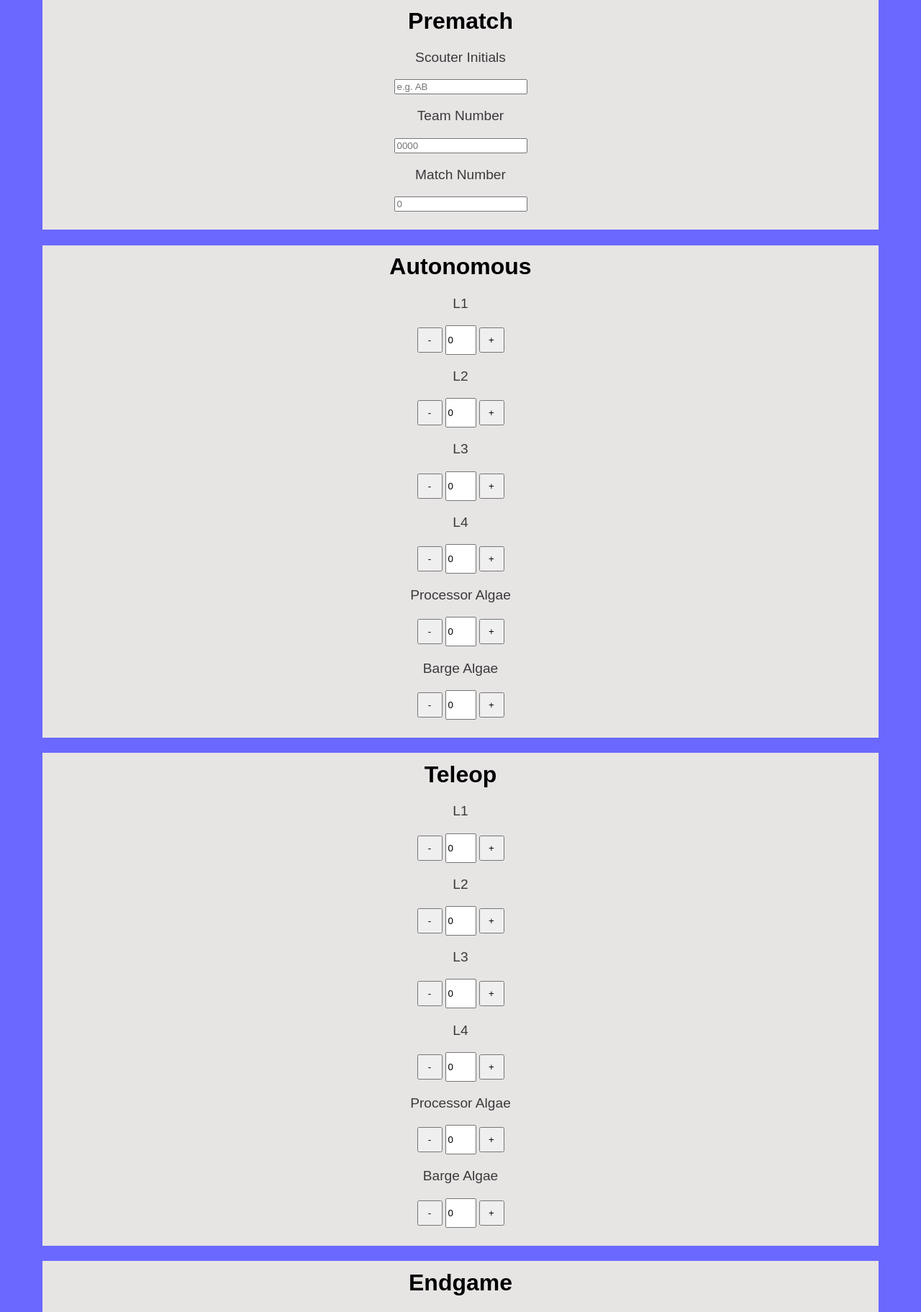
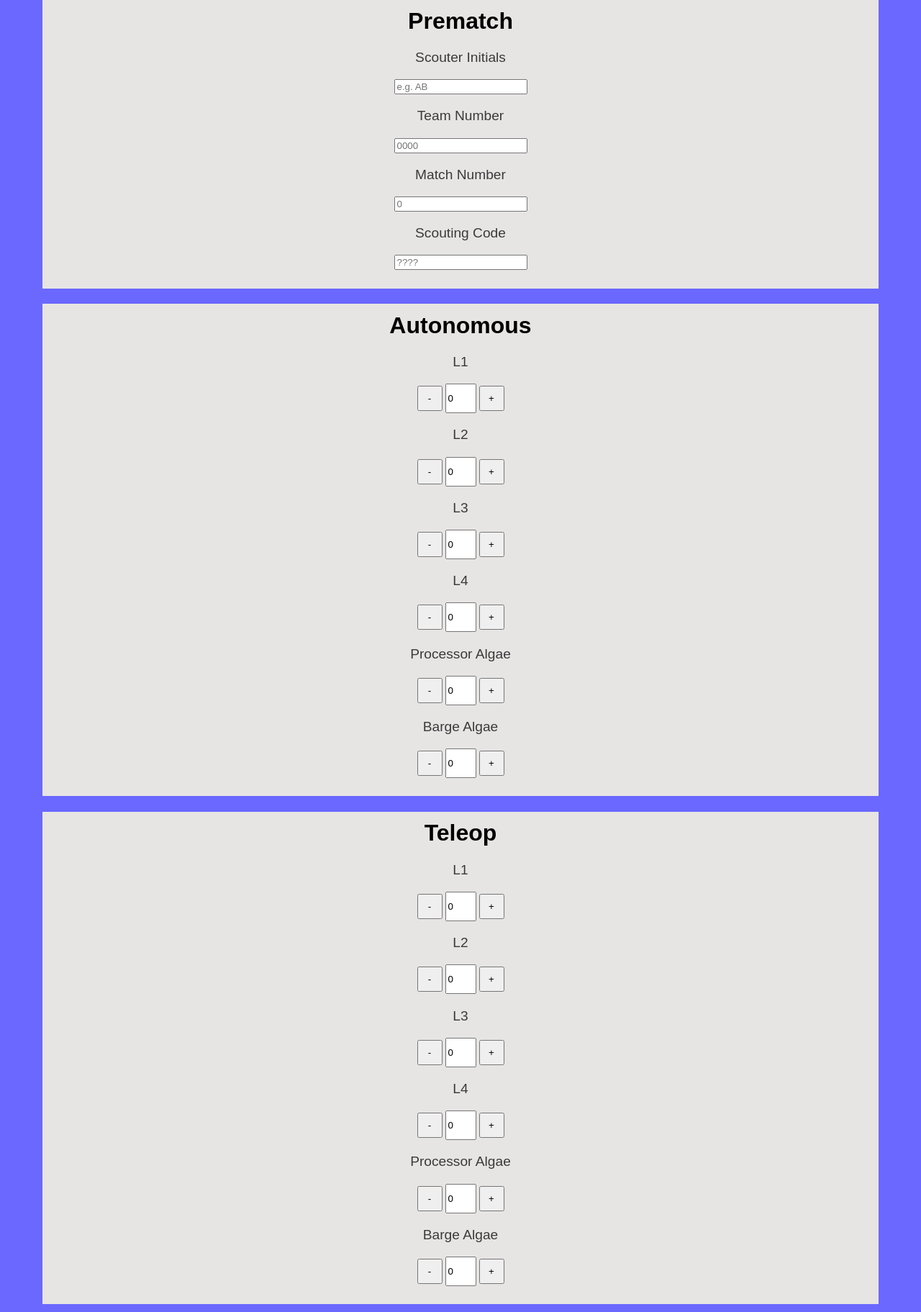
Before and after one commit to CAVALIER-ROBOTICS/cavbots-web-scouting, a Flask app: page / in a window 1280 px wide. Shown: the part 81-1904 px from the top of the page at 72% size. Run offline with Flask 3, Linux system fonts and the light colour scheme.

Commit message:
Added confirmation modal, error feedback, and secret code for some semblance of security. It's all public on github anyways.

```diff
--- a/main.py
+++ b/main.py
@@ -2,7 +2,7 @@ from flask import Flask, render_template, request, send_file
 
 app = Flask(__name__)
 
-scoutingData = []
+secretCode = "Schoolmaster7492"
 
 @app.route("/")
 def returnIndexPage():
@@ -11,6 +11,8 @@ def returnIndexPage():
 def rawDataToCSVString(jsonData):
     ret = ""
     for key in jsonData:
+        if(key == "secretScoutingCode"):
+            continue
         ret += f"%s,"%(jsonData[key])
     ret = ret[0:len(ret) - 1]
     ret += "\n"
@@ -43,14 +45,14 @@ def isDataValid(jsonData):
     values = list(jsonData.values())
     header = values[:3]
     scoring = values[3:15]
-    endgame = values[15:len(values)]
+    endgame = values[15:len(values) - 1]
 
     return isStringArrayValid(header) and isNumberArrayValid(scoring) and isBoolArrayValid(endgame)
 
 
 @app.route("/send", methods=["post"])
 def onPost():
-    if(isDataValid(request.json)):
+    if(isDataValid(request.json) and request.json["secretScoutingCode"] == secretCode):
         print("Data is valid. Adding")
         addStringToDatabase(rawDataToCSVString(request.json))
         return "success", 200
--- a/scoutingdata.csv
+++ b/scoutingdata.csv
@@ -1 +1,9 @@
 scouterInitials, teamNumber, matchNumber, autoL1, autoL2, autoL3, autoL4, autoBarge, autoProcessor, teleL1, teleL2, teleL3, teleL4, teleBarge, teleProcessor, didDeepClimb, didShallowClimb, didPark, didRobotDie
+asdf,asdf,sadf,0,0,0,0,0,0,0,0,0,0,0,1,False,True,False,False
+sdf,sadf,sadf,0,0,0,0,0,0,0,0,0,0,0,0,False,False,True,False
+asdf,sadf,sadf,1,0,0,0,0,0,0,1,0,0,0,0,True,False,False,False
+test2,sdafasdfsdaf,asdfasdfasdf,0,2,0,0,0,0,0,0,0,0,0,0,False,False,True,False
+asdf,sadf,sadf,1,1,0,0,0,0,0,0,0,0,0,0,False,False,True,False,Schoolmaster7492
+asdf,asdf,asdf,1,0,0,0,0,0,0,0,1,0,0,0,False,True,False,False,Schoolmaster7492
+asdf,asd,asd,0,0,0,0,0,0,0,0,0,0,0,0,True,False,False,False
+AB,7492,1,0,0,0,17,2,2,6,0,0,25,8,0,True,False,False,False
--- a/static/main.js
+++ b/static/main.js
@@ -1,8 +1,11 @@
-const submitButton = document.getElementById("submitButton");
+const submitButton = document.getElementById("openModal");
+const sendDataToServerButton = document.getElementById("submitData");
+const closeConfirmationModal = document.getElementById("closeButton");
 
 const initials = document.getElementById("initials");
 const teamNumber = document.getElementById("teamNumber");
 const matchNumber = document.getElementById("matchNumber");
+const secretCode = document.getElementById("secretCode");
 
 const autoL1 = document.getElementById("autoL1");
 const autoL2 = document.getElementById("autoL2");
@@ -55,9 +58,18 @@ const deadRobot = document.getElementById("deadRobot");
 
 const allBoolFields = document.getElementsByClassName("switchInput");
 
+const confirmationModal = document.getElementById("confirmationModalLol");
+
+const errorTextDisplay = document.getElementById("errtext");
+
+const clearableInputs = document.getElementsByClassName("clearableInput");
+
+const dataSendSuccessfulText = document.getElementById("dataSendSuccessfulText");
+
 const url = "http://127.0.0.1:5000/send";
 const getUrl = "http://127.0.0.1:5000/getData";
 
+let debounce = false;
 
 function getBoxData() {
     return initials.value;
@@ -68,6 +80,15 @@ function sendData(json) {
     req.open("POST", url);
     req.setRequestHeader("Content-Type", "application/json");
     req.send(json);
+
+    req.onload = () => {
+        debounce = false;
+        if(req.response == "success") {
+            onSuccessfulDataSubmission();
+        } else {
+            throwVisibleError("Server indicated data is invalid. Check scouting code.")
+        }
+    }
 }
 
 function getScoutingData() {
@@ -111,7 +132,9 @@ function getJSON() {
         didDeepClimb: deepClimb.checked,
         didShallowClimb: shallowClimb.checked,
         didPark: park.checked,
-        didRobotDie: deadRobot.checked
+        didRobotDie: deadRobot.checked,
+
+        secretScoutingCode: secretCode.value
     })
 }
 
@@ -119,13 +142,47 @@ function checkDataValidity() {
     return initials.value != "" && teamNumber.value != "" && matchNumber.value != "";
 }
 
+function showConfirmationModal() {
+    hideErrorText()
+    confirmationModal.style.display = "block";
+}
+
+function hideConfirmationModal() {
+    confirmationModal.style.display = "none";
+}
+
+function throwVisibleError(errtext) {
+    errorTextDisplay.innerHTML = errtext;
+    errorTextDisplay.style.display = "block";
+}
+
+function hideErrorText() {
+    errorTextDisplay.style.display = "none";
+}
+
+function indicateSuccess() {
+    dataSendSuccessfulText.style.display = "block";
+    setTimeout(() => dataSendSuccessfulText.style.display = "none", 5000);
+}
+
+function onSuccessfulDataSubmission() {
+    hideConfirmationModal()
+    clearNonEssentialElements()
+    indicateSuccess();
+}
+
 function onSubmitButtonPress() {
+    if(debounce) {
+        return;
+    }
+
     if(checkDataValidity()) {
         console.log("Sending data!")
         sendData(getJSON());
+        debounce = true;
         return;
     }
-    console.log("Data invalid. Double check input fields and try again.")
+    throwVisibleError("Data invalid. Double check input fields and try again.")
 }
 
 function offset(uiElement, offset) {
@@ -152,6 +209,19 @@ function setupBoxCheck(checkBox) {
     });
 }
 
+function clearNonEssentialElements() {
+    for(let i = 0; i < clearableInputs.length; i++) {
+        clearableInputs[i].value = 0;
+    }
+
+    for(let i = 0; i < allBoolFields.length; i++) {
+        allBoolFields[i].checked = false;
+    }
+
+    matchNumber.value = "";
+    teamNumber.value = "";
+}
+
 setupPlusMinusNumEntry(autoL1, autoL1Plus, autoL1Minus);
 setupPlusMinusNumEntry(autoL2, autoL2Plus, autoL2Minus);
 setupPlusMinusNumEntry(autoL3, autoL3Plus, autoL3Minus);
@@ -173,5 +243,8 @@ setupBoxCheck(shallowClimb);
 setupBoxCheck(park);
 setupBoxCheck(deadRobot);
 
-submitButton.onclick = onSubmitButtonPress;
+submitButton.onclick = showConfirmationModal;
+sendDataToServerButton.onclick = onSubmitButtonPress;
+closeConfirmationModal.onclick = hideConfirmationModal;
+
 getScoutingData();
--- a/static/style.css
+++ b/static/style.css
@@ -67,4 +67,29 @@ p {
     display: none;
     z-index: 1;
     position: fixed;
+    background-color: var(--darkBlue);
+    left: 50%;
+    top: 50%;
+    transform: translate(-50%, -50%);
+    border-radius: 5px;
+    padding-bottom: 10px;
+    padding-top: 10px;
+    padding-left: 10px;
+    padding-right: 10px;
+
+    button {
+        width: 25%;
+        height: 10%;
+    }
+
+    .errtext {
+        display: none;
+        color: red;
+    }
 }
+
+.dataSendSuccessIndicator {
+    display: none;
+    color: lightgreen;
+    font-size: larger;
+}
--- a/templates/index.html
+++ b/templates/index.html
@@ -24,43 +24,47 @@
                 <p>Match Number</p>
                 <input type="text" id="matchNumber" placeholder="0">
             </div>
+            <div class="textentryRaw">
+                <p>Scouting Code</p>
+                <input type="text" id="secretCode" placeholder="????">
+            </div>
         </div>
         <div class="megasegment" id="autonomous">
             <h1>Autonomous</h1>
             <div class="textentry">
                 <p>L1</p>
                 <button id="autoL1ButtonMinus">-</button>
-                <input type="text" id="autoL1" value="0">
+                <input type="text" id="autoL1" class="clearableInput" value="0">
                 <button id="autoL1ButtonPlus">+</button>
             </div>
             <div class="textentry">
                 <p>L2</p>
                 <button id="autoL2ButtonMinus">-</button>
-                <input type="text" id="autoL2" value="0">
+                <input type="text" id="autoL2" class="clearableInput" value="0">
                 <button id="autoL2ButtonPlus">+</button>
             </div>
             <div class="textentry">
                 <p>L3</p>
                 <button id="autoL3ButtonMinus">-</button>
-                <input type="text" id="autoL3" value="0">
+                <input type="text" id="autoL3" class="clearableInput" value="0">
                 <button id="autoL3ButtonPlus">+</button>
             </div>
             <div class="textentry">
                 <p>L4</p>
                 <button id="autoL4ButtonMinus">-</button>
-                <input type="text" id="autoL4" value="0">
+                <input type="text" id="autoL4" class="clearableInput" value="0">
                 <button id="autoL4ButtonPlus">+</button>
             </div>
             <div class="textentry">
                 <p>Processor Algae</p>
                 <button id="autoProcessorMinus">-</button>
-                <input type="text" id="autoProcessor" value="0">
+                <input type="text" id="autoProcessor" class="clearableInput" value="0">
                 <button id="autoProcessorPlus">+</button>
             </div>
             <div class="textentry">
                 <p>Barge Algae</p>
                 <button id="autoBargeMinus">-</button>
-                <input type="text" id="autoBarge" value="0">
+                <input type="text" id="autoBarge" class="clearableInput" value="0">
                 <button id="autoBargePlus">+</button>
             </div>
         </div>
@@ -69,37 +73,37 @@
             <div class="textentry">
                 <p>L1</p>
                 <button id="teleL1ButtonMinus">-</button>
-                <input type="text" id="teleL1" value="0">
+                <input type="text" id="teleL1" class="clearableInput" value="0">
                 <button id="teleL1ButtonPlus">+</button>
             </div>
             <div class="textentry">
                 <p>L2</p>
                 <button id="teleL2ButtonMinus">-</button>
-                <input type="text" id="teleL2" value="0">
+                <input type="text" id="teleL2" class="clearableInput" value="0">
                 <button id="teleL2ButtonPlus">+</button>
             </div>
             <div class="textentry">
                 <p>L3</p>
                 <button id="teleL3ButtonMinus">-</button>
-                <input type="text" id="teleL3" value="0">
+                <input type="text" id="teleL3" class="clearableInput" value="0">
                 <button id="teleL3ButtonPlus">+</button>
             </div>
             <div class="textentry">
                 <p>L4</p>
                 <button id="teleL4ButtonMinus">-</button>
-                <input type="text" id="teleL4" value="0">
+                <input type="text" id="teleL4" class="clearableInput" value="0">
                 <button id="teleL4ButtonPlus">+</button>
             </div>
             <div class="textentry">
                 <p>Processor Algae</p>
                 <button id="teleProcessorMinus">-</button>
-                <input type="text" id="teleProcessor" value="0">
+                <input type="text" id="teleProcessor" class="clearableInput" value="0">
                 <button id="teleProcessorPlus">+</button>
             </div>
             <div class="textentry">
                 <p>Barge Algae</p>
                 <button id="teleBargeMinus">-</button>
-                <input type="text" id="teleBarge" value="0">
+                <input type="text" id="teleBarge" class="clearableInput" value="0">
                 <button id="teleBargePlus">+</button>
             </div>
         </div>
@@ -134,16 +138,17 @@
                 </label>
             </div>
         </div>
-        <button type="button" id="submitButton" class="submitButton">Submit</button>
+        <p class="dataSendSuccessIndicator" id="dataSendSuccessfulText">Sent data!</p>
+        <button type="button" id="openModal" class="submitButton">Submit</button>
         <a href="http://127.0.0.1:5000/getData">Download data</a>
 
-        <div class="confirmationModal">
+        <div class="confirmationModal" id="confirmationModalLol">
             <h1>Submit data to database?</h1>
             <p>Data cannot be changed once submitted.</p>
             <button id="submitData">Yes</button>
             <button id="closeButton">No</button>
+            <p class="errtext" id="errtext">This text box is for displaying errors.</p>
         </div>
-
         <script src="static\main.js"></script>
     </body>
 </html>
```
